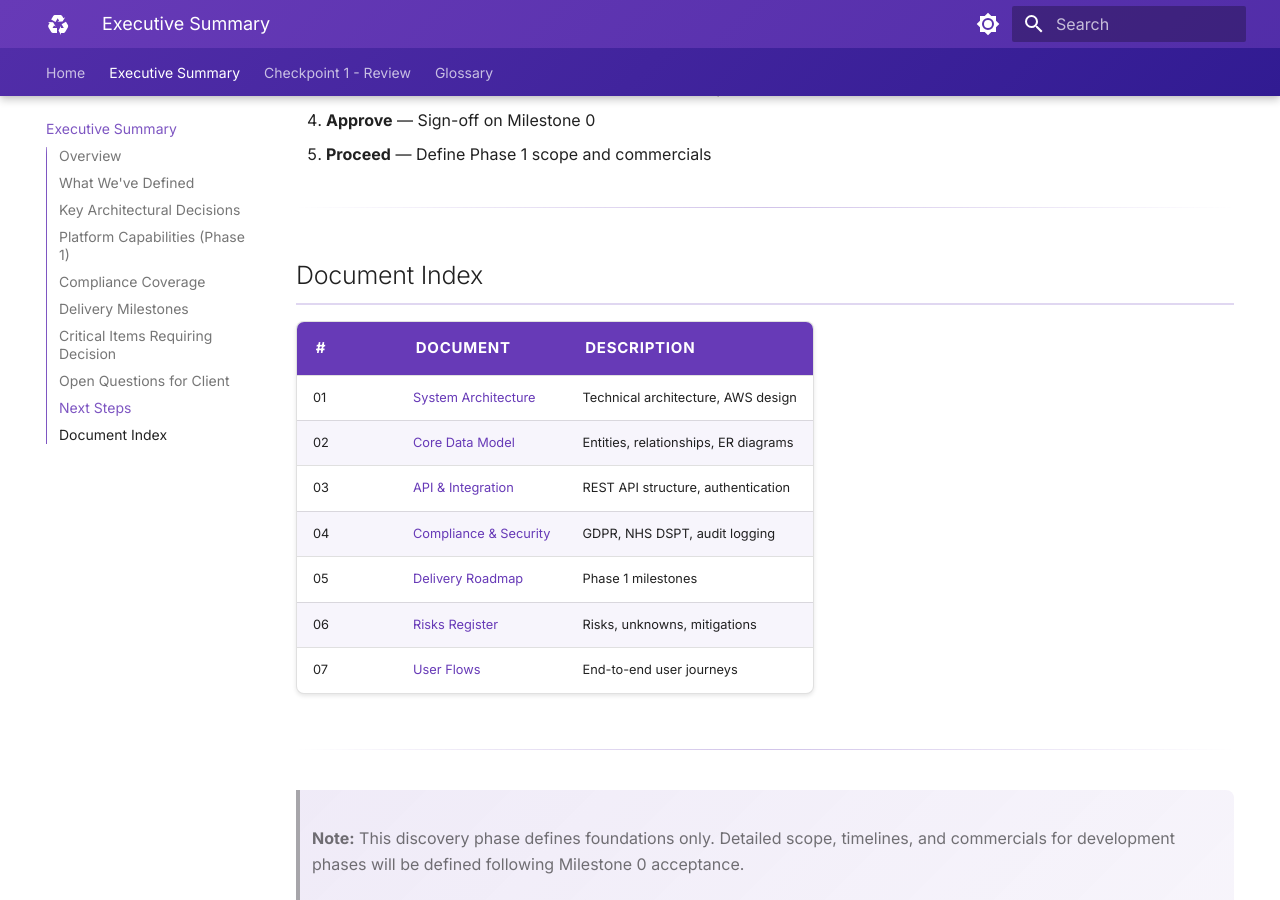
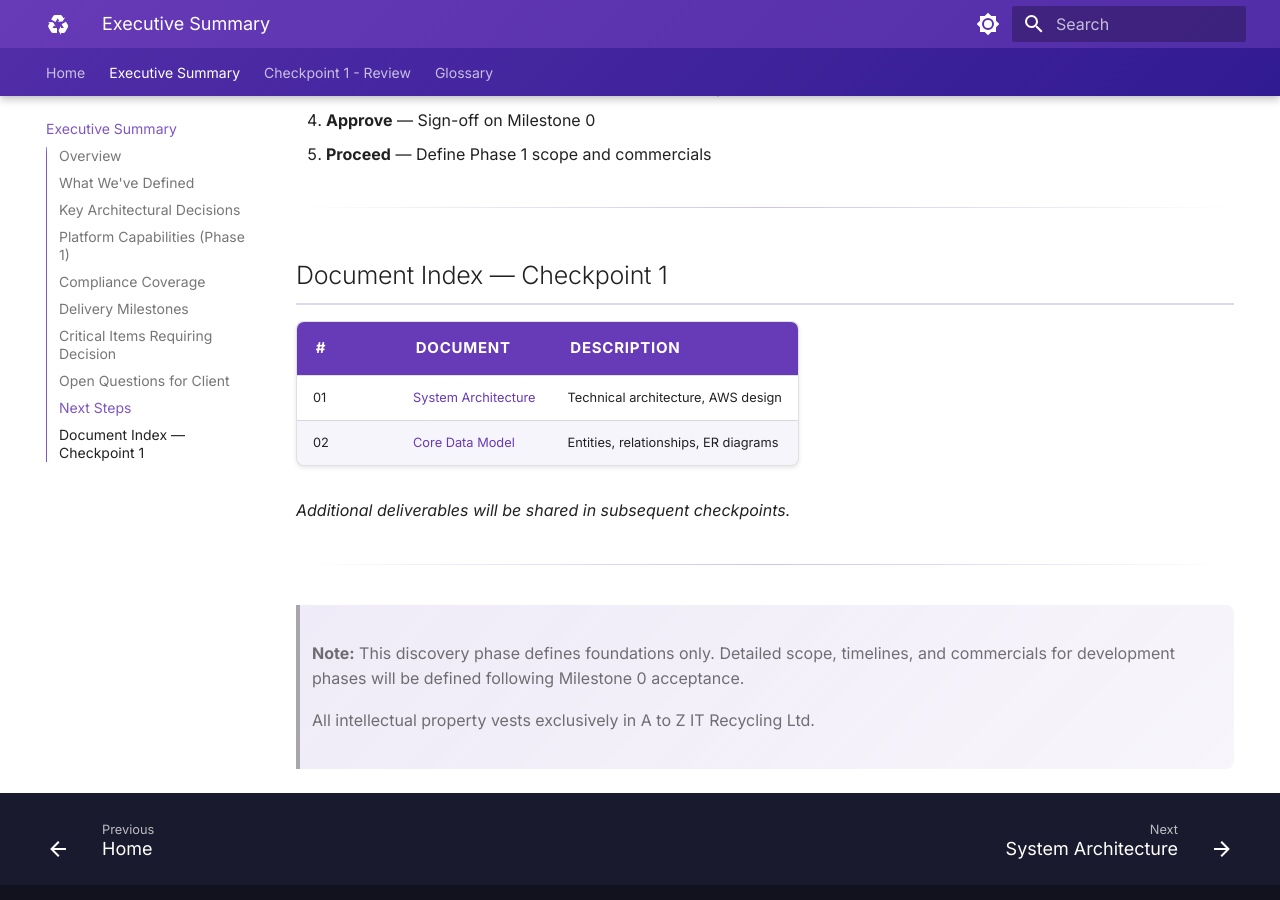
Before and after one commit to nugehs/ai-reclaim-m0, an MkDocs documentation site: the page built from docs/EXECUTIVE-SUMMARY.md, in a window 1280 px wide and 900 px high, scrolled down 3672 px. Built offline with MkDocs 1.6.1 and Material for MkDocs 9.7.7, drawn with Linux system fonts in a browser that asks for light colours.

Commit message:
Hide Checkpoint 2/3 docs from Executive Summary
Document Index now only shows Checkpoint 1 deliverables.

Co-Authored-By: Claude Opus 4.5 <noreply@anthropic.com>

```diff
--- a/docs/EXECUTIVE-SUMMARY.md
+++ b/docs/EXECUTIVE-SUMMARY.md
@@ -124,17 +124,14 @@ M1 Foundation → M2 Auth → M3 Assets → M4 Processing → M5 Certificates
 
 ---
 
-## Document Index
+## Document Index — Checkpoint 1
 
 | # | Document | Description |
 |---|----------|-------------|
 | 01 | [System Architecture](./01-system-architecture/README.md) | Technical architecture, AWS design |
 | 02 | [Core Data Model](./02-data-model/README.md) | Entities, relationships, ER diagrams |
-| 03 | [API & Integration](./03-api-integration/README.md) | REST API structure, authentication |
-| 04 | [Compliance & Security](./04-compliance-security/README.md) | GDPR, NHS DSPT, audit logging |
-| 05 | [Delivery Roadmap](./05-delivery-roadmap/README.md) | Phase 1 milestones |
-| 06 | [Risks Register](./06-risks-register/README.md) | Risks, unknowns, mitigations |
-| 07 | [User Flows](./USER-FLOWS.md) | End-to-end user journeys |
+
+*Additional deliverables will be shared in subsequent checkpoints.*
 
 ---
 
```
